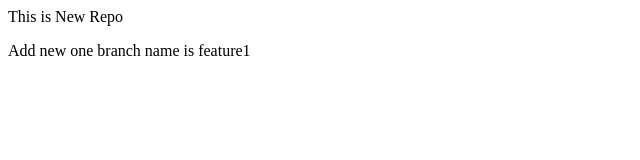
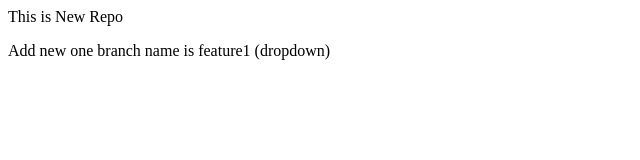
Before and after one commit to Ani165/LocalRepo, a plain HTML site: page index.html in a window 1280 px wide. Shown: the full height of the page, 0-640 px from the left. Drawn offline with Linux system fonts and the light colour scheme.

Commit message:
add dropdown

```diff
--- a/index.html
+++ b/index.html
@@ -1,2 +1,2 @@
 <p>This is New Repo</p>
-<p>Add new one branch name is feature1</p>
+<p>Add new one branch name is feature1 (dropdown)</p>
```
